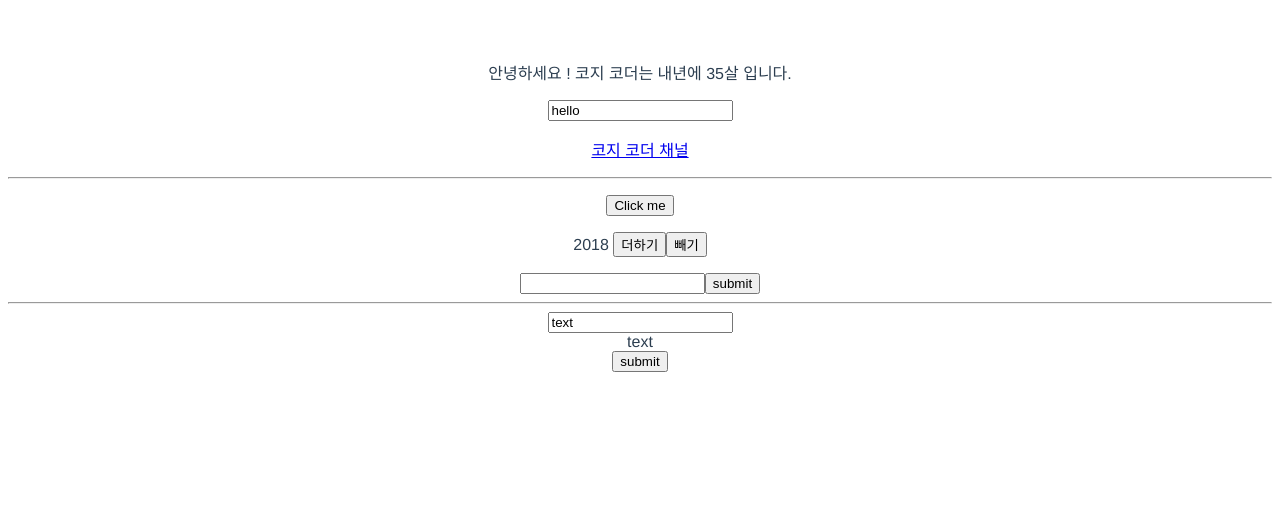
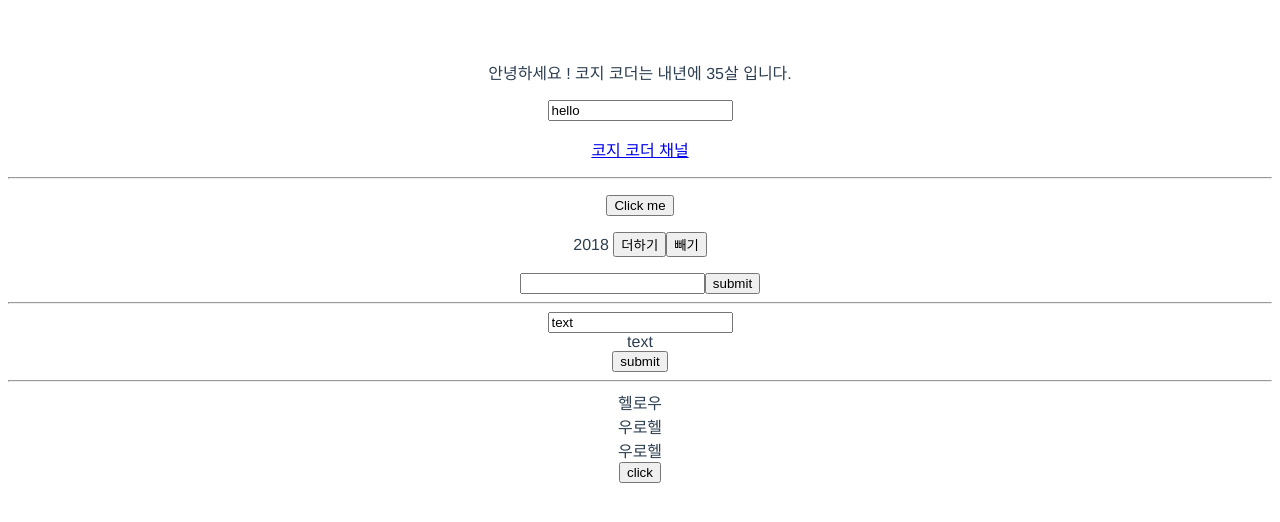
Before and after one commit to yunanjk/vue-basic, a Vue app: page / in a window 1280 px wide. Shown: the top 522 px of the page. Built offline with nearby package versions, Linux system fonts and the light colour scheme.

Commit message:
computed

```diff
--- a/src/App.vue
+++ b/src/App.vue
@@ -48,6 +48,18 @@
       </form>
     </div>
   </div>
+
+  <hr>
+
+  <div>
+    {{ message }}
+    <br>
+    {{ message.split('').reverse().join('') }}
+    <br>
+    {{ reversedMessage }}
+    <br>
+    <button @click="changeMessage">click</button>
+  </div>
 </template>
 
 <script>
@@ -62,7 +74,8 @@ export default {
       inputType: 'text',
       aLink: 'https://www.youtube.com/',
       year: 2018,
-      text: 'text'
+      text: 'text',
+      message: '헬로우'
     }
   },
   methods: {
@@ -95,6 +108,14 @@ export default {
     //   // console.log(event);
     //   this.text = event.target.value;
     // }
+    changeMessage() {
+      this.message = '코지코더';
+    }
+  },
+  computed: {
+    reversedMessage() {
+      return this.message.split('').reverse().join('');
+    }
   }
 }
 </script>
```
